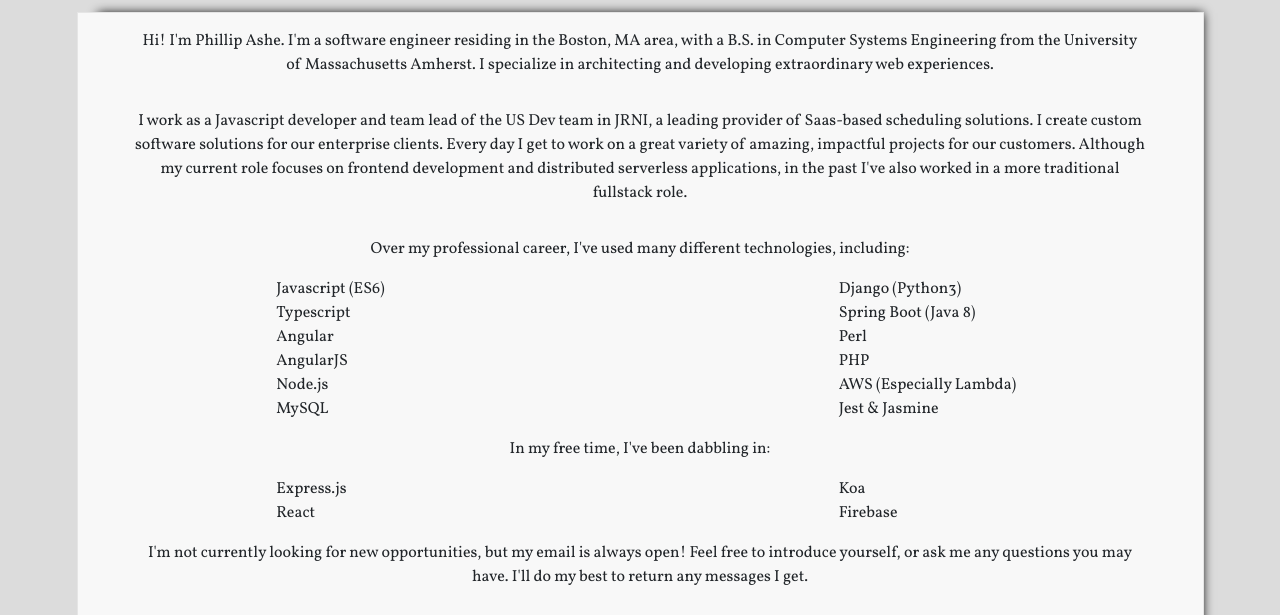
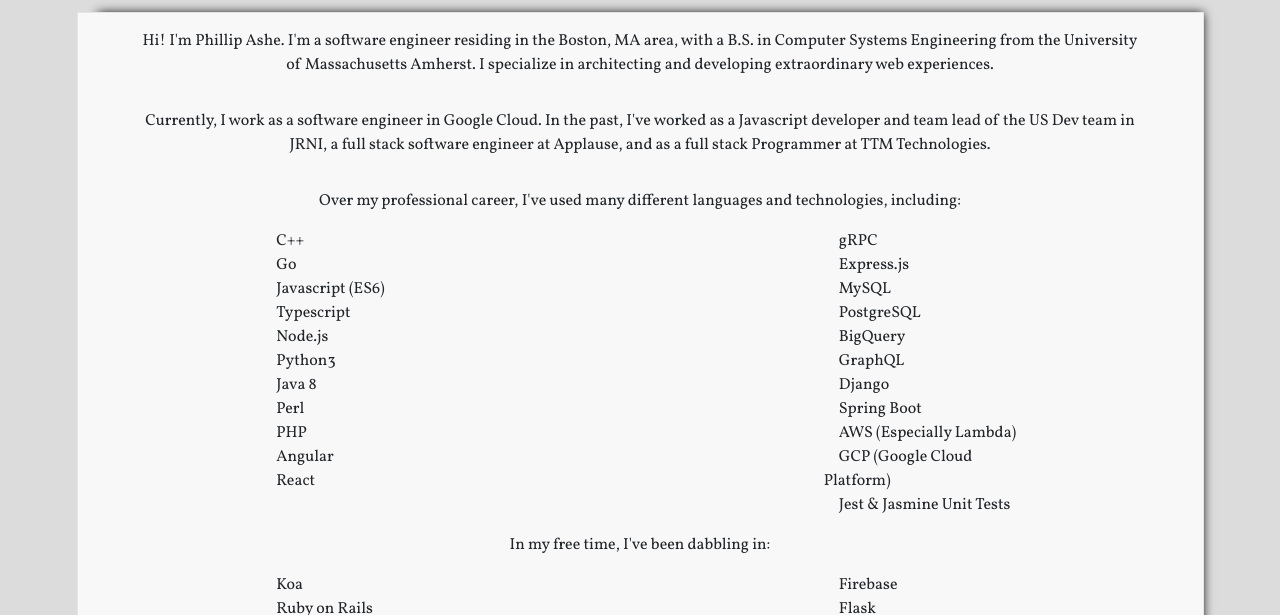
Before and after one commit to phillipashe/phillipashe.github.io, a plain HTML site: page index.html in a window 1280 px wide. Shown: the part 765-1380 px from the top of the page. Drawn offline with nearby package versions, Linux system fonts and the light colour scheme.

Commit message:
update about with new skills
Skill and resume updates.

```diff
--- a/static/about.html
+++ b/static/about.html
@@ -8,38 +8,44 @@
       from the University of Massachusetts Amherst. I specialize in architecting and developing extraordinary web
       experiences.
     </div>
-    <div class="about-line">I work as a Javascript developer and team lead of the US Dev team in JRNI,
-      a leading provider of Saas-based scheduling solutions. I create custom software solutions for our enterprise
-      clients. Every day I get to work on a great variety of amazing, impactful projects for our customers. Although my
-      current role focuses on
-      frontend development and distributed serverless applications, in the past I've also worked in a more traditional
-      fullstack role.
-    </div>
-    <div class="about-line">Over my professional career, I've used many different technologies, including:</div>
+    <div class="about-line">Currently, I work as a software engineer in Google Cloud. In
+      the past, I've worked as a Javascript developer and team lead of the US Dev team in JRNI, a full stack software
+      engineer at Applause, and as a full stack Programmer at TTM Technologies. </div>
+    <div class="about-line">Over my professional career, I've used many different languages and technologies, including:</div>
     <ul class="side-list">
+      <li class="bullet-point"><span class="icon"></span><span>C++</span></li>
+      <li class="bullet-point"><span class="icon"></span><span>Go</span></li>
       <li class="bullet-point"><span class="icon"></span><span>Javascript (ES6)</span></li>
       <li class="bullet-point"><span class="icon"></span><span>Typescript</span></li>
+      <li class="bullet-point"><span class="icon"></span><span>Node.js</span></li>
+      <li class="bullet-point"><span class="icon"></span><span>Python3</span></li>
+      <li class="bullet-point"><span class="icon"></span><span>Java 8</span></li>
+      <li class="bullet-point"><span class="icon"></span><span>Perl</span></li>
+      <li class="bullet-point"><span class="icon"></span><span>PHP</span></li>
       <li class="bullet-point"><span class="icon"></span><span>Angular</span></li>
-      <li class="bullet-point"><span class="icon"></span><span>AngularJS</span></li>
-      <li class="bullet-point"><span class="icon"></span><span>Node.js</span></li>
-      <li class="bullet-point"><span class="icon"></span><span>MySQL</span></li>
+      <li class="bullet-point"><span class="icon"></span><span>React</span></li>
     </ul>
     <ul class="side-list">
-      <li class="bullet-point"><span class="icon"></span><span>Django (Python3)</span></li>
-      <li class="bullet-point"><span class="icon"></span><span>Spring Boot (Java 8)</span></li>
-      <li class="bullet-point"><span class="icon"></span><span>Perl</span></li>
-      <li class="bullet-point"><span class="icon"></span><span>PHP</span></li>
+      <li class="bullet-point"><span class="icon"></span><span>gRPC</span></li>
+      <li class="bullet-point"><span class="icon"></span><span>Express.js</span></li>
+      <li class="bullet-point"><span class="icon"></span><span>MySQL</span></li>
+      <li class="bullet-point"><span class="icon"></span><span>PostgreSQL</span></li>
+      <li class="bullet-point"><span class="icon"></span><span>BigQuery</span></li>
+      <li class="bullet-point"><span class="icon"></span><span>GraphQL</span></li>
+      <li class="bullet-point"><span class="icon"></span><span>Django</span></li>
+      <li class="bullet-point"><span class="icon"></span><span>Spring Boot</span></li>
       <li class="bullet-point"><span class="icon"></span><span>AWS (Especially Lambda)</span></li>
-      <li class="bullet-point"><span class="icon"></span><span>Jest & Jasmine</span></li>
+      <li class="bullet-point"><span class="icon"></span><span>GCP (Google Cloud Platform)</span></li>
+      <li class="bullet-point"><span class="icon"></span><span>Jest & Jasmine Unit Tests</span></li>
     </ul>
     <div class="about-line">In my free time, I've been dabbling in:</div>
     <ul class="side-list">
-      <li class="bullet-point"><span class="icon"></span><span>Express.js</span></li>
-      <li class="bullet-point"><span class="icon"></span><span>React</span></li>
+      <li class="bullet-point"><span class="icon"></span><span>Koa</span></li>
+      <li class="bullet-point"><span class="icon"></span><span>Ruby on Rails</span></li>
     </ul>
     <ul class="side-list">
-      <li class="bullet-point"><span class="icon"></span><span>Koa</span></li>
       <li class="bullet-point"><span class="icon"></span><span>Firebase</span></li>
+      <li class="bullet-point"><span class="icon"></span><span>Flask</span></li>
     </ul>
     <div class="about-line">
       I'm not currently looking for new opportunities, but my email is always open! Feel free to introduce
```
Also changed, not shown: static/projects.html (+46 -24 lines), static/resume.html (+30 -9 lines), static/google_logo.png (added), static/warcardgame.png (added).
